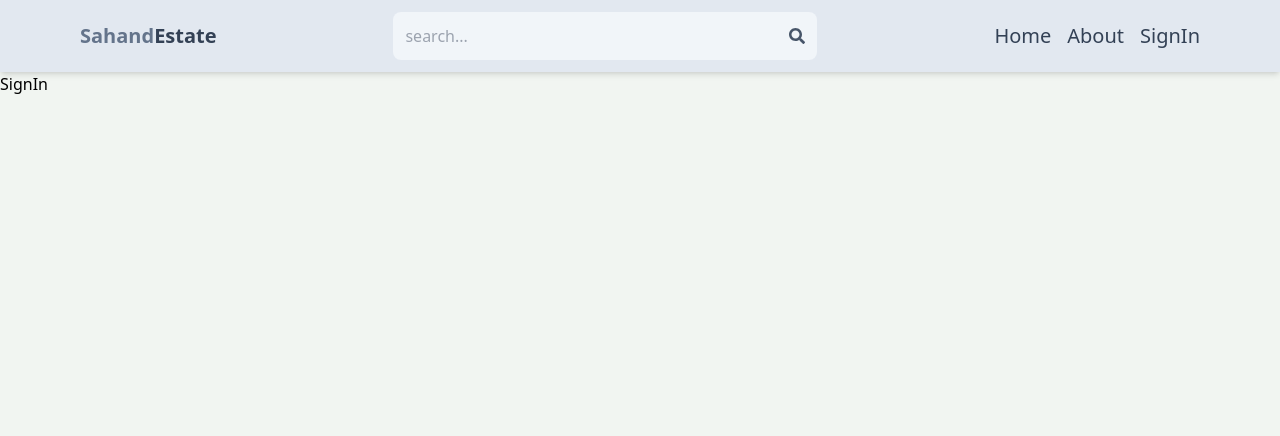
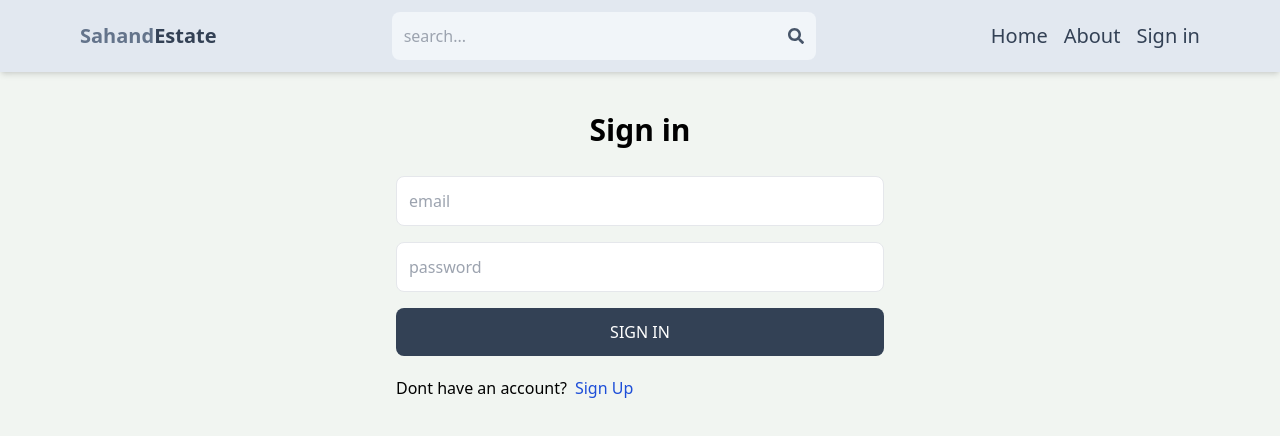
Before and after one commit to HADJADJDAOUD/real-estate, a React (Vite) app in the folder client/: page /signIn in a window 1280 px wide. Shown: the top 436 px of the page. Built offline with nearby package versions, Linux system fonts and the light colour scheme.

Commit message:
sompleted ui sign in

```diff
--- a/client/src/components/Header.jsx
+++ b/client/src/components/Header.jsx
@@ -29,7 +29,7 @@
           </Link>
           <Link to="/signIn">
             <li className="text-slate-700 hover:underline cursor-pointer">
-              SignIn
+              Sign in
             </li>
           </Link>
         </ul>
--- a/client/src/pages/SignIn.jsx
+++ b/client/src/pages/SignIn.jsx
@@ -1,9 +1,71 @@
+import { useState } from "react";
+import { Link } from "react-router-dom";
+import { useNavigate } from "react-router-dom";
+export default function SignIn() {
+  const [formData, setFormData] = useState();
+  const [loading, setLoading] = useState(false);
+  const [error, setError] = useState(null);
+  const navigate = useNavigate();
+  const handleChange = (e) => {
+    setFormData({ ...formData, [e.target.id]: e.target.value });
+  };
+  const handleSumbit = async (e) => {
+    try {
+      e.preventDefault();
+      setLoading(true);
+      const res = await fetch("/api/auth/signIn", {
+        method: "POST",
+        headers: { "Content-Type": "application/json" },
+        body: JSON.stringify(formData),
+      });
+      const data = await res.json();
+      console.log(data);
+      if (data.success === false) {
+        setLoading(false);
+        setError(data.message);
+        return;
+      }
+      setLoading(false);
+      setError(null);
+      navigate("/");
+    } catch (error) {
+      setLoading(false);
+      setError(error.message);
+    }
+  };
+  return (
+    <div className="p-3 max-w-lg mx-auto">
+      <h1 className="text-3xl font-semibold text-center my-7">Sign in</h1>
+      <form onSubmit={handleSumbit} className="flex flex-col  gap-4 ">
 
-export default function SignIn() {
-  return (
-    <div>SignIn
-
+        <input
+          className="border p-3 rounded-lg"
+          id="email"
+          type="text"
+          placeholder="email"
+          onChange={handleChange}
+        />
+        <input
+          className="border p-3 rounded-lg"
+          id="password"
+          type="text"
+          placeholder="password"
+          onChange={handleChange}
+        />
+        <button
+          disabled={loading}
+          className="rounded-lg bg-slate-700 text-white p-3 uppercase hover:opacity-95 disabled:opacity-80"
+        >
+          {loading ? "Loading..." : "Sign In"}
+        </button>
+      </form>
+      <div className="flex gap-2 mt-5">
+        <p>Dont have an account? </p>
+        <Link to="/signIn">
+          <span className="text-blue-700 ">Sign Up</span>
+        </Link>
+      </div>
+      {error && <p className="text-red-600 mt-5 ">{error}</p>}
     </div>
-
-  )
+  );
 }
```
